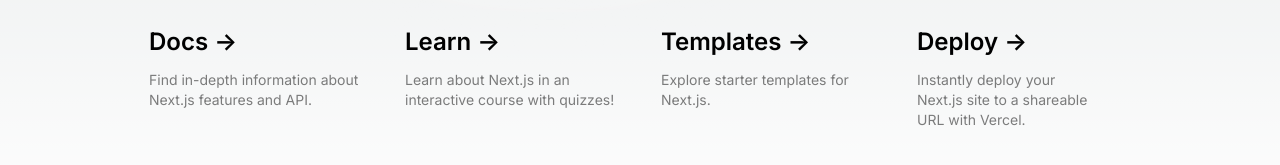
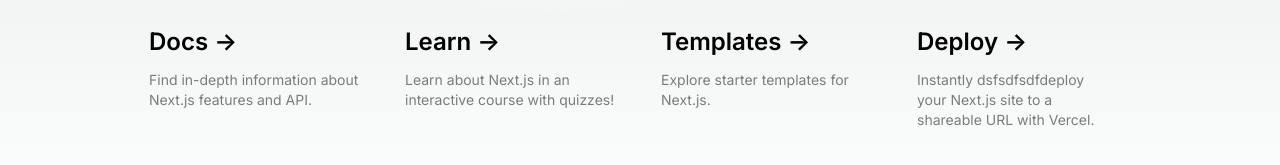
Before and after one commit to xnigthmarex/jenkins-ci-cd-nextjs-test, a Next.js app: page / in a window 1280 px wide. Shown: the part 557-722 px from the top of the page. Built offline with nearby package versions, Linux system fonts and the light colour scheme.

Commit message:
Update page.js

```diff
--- a/src/app/page.js
+++ b/src/app/page.js
@@ -104,7 +104,7 @@
             </span>
           </h2>
           <p className={`m-0 max-w-[30ch] text-sm opacity-50 text-balance`}>
-            Instantly deploy your Next.js site to a shareable URL with Vercel.
+            Instantly dsfsdfsdfdeploy your Next.js site to a shareable URL with Vercel.
           </p>
         </a>
       </div>
```
